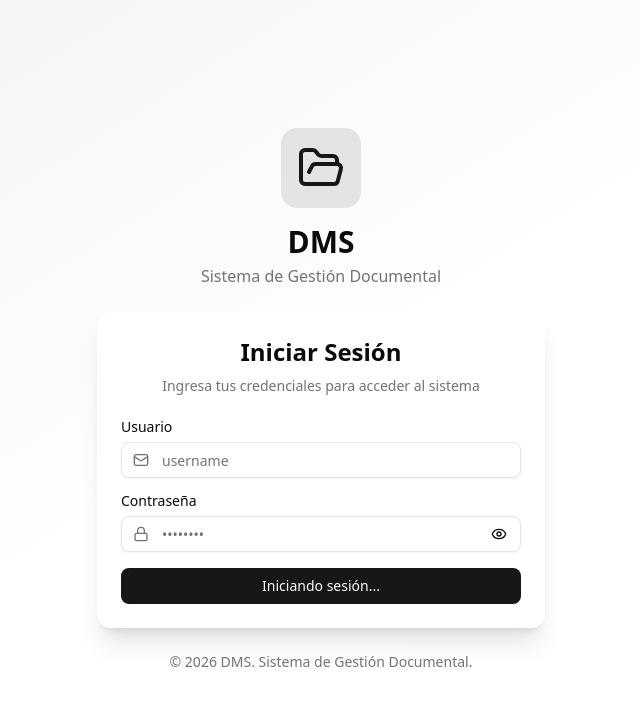
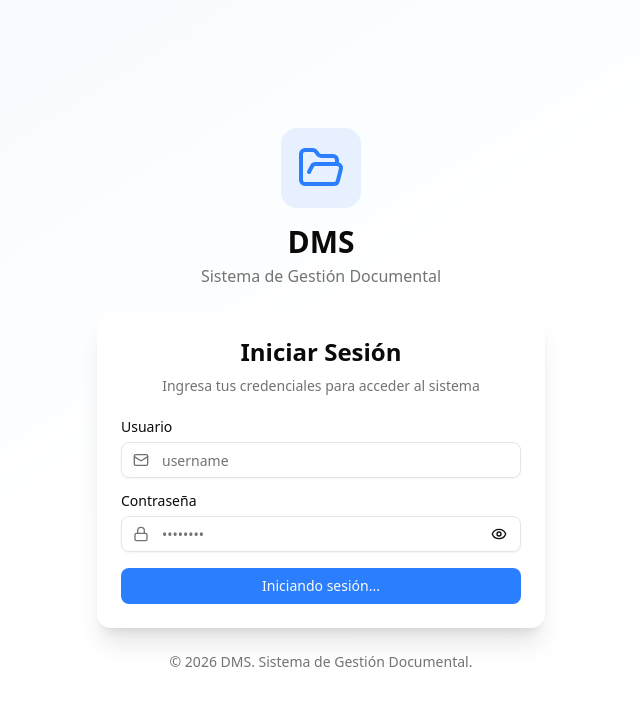
Before and after one commit to cadev-code/dms, a React (Vite) app in the folder client/: page /login in a window 1280 px wide. Shown: the top 706 px of the page, without its empty margins (319-959 px from the left). Built offline with nearby package versions, Linux system fonts and the light colour scheme.

Commit message:
feat(client-styles): update primary color definition in CSS

```diff
--- a/client/src/index.css
+++ b/client/src/index.css
@@ -49,7 +49,7 @@
   --card-foreground: oklch(0.145 0 0);
   --popover: oklch(1 0 0);
   --popover-foreground: oklch(0.145 0 0);
-  --primary: oklch(0.205 0 0);
+  --primary: oklch(62.3% 0.214 259.815);
   --primary-foreground: oklch(0.985 0 0);
   --secondary: oklch(0.97 0 0);
   --secondary-foreground: oklch(0.205 0 0);
```
